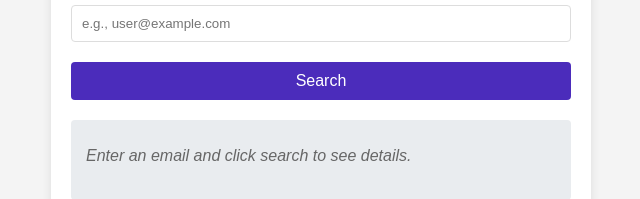
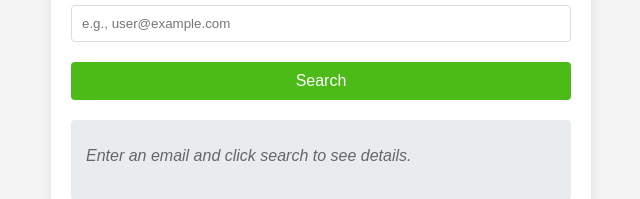
Before and after one commit to weirchen/LabAssign, a plain HTML site: page index.html in a window 1280 px wide. In both pictures the pointer is over the button "Search". Shown: the part 141-340 px from the top of the page, without its empty margins (319-959 px from the left). Drawn offline with Linux system fonts and the light colour scheme.

Commit message:
change switch coloer

```diff
--- a/index.html
+++ b/index.html
@@ -15,7 +15,7 @@
         border-radius: 4px; cursor: pointer; font-size: 16px; width: 100%;
         transition: background-color 0.3s ease; /* Smooth transition */
     }
-    button:hover { background-color: #4b2cbb; }
+    button:hover { background-color: #4cbb17; }
     #results { margin-top: 20px; padding: 15px; background-color: #e9ecef; border-radius: 4px; min-height: 50px; display: flex; flex-direction: column; justify-content: center; } /* Added min-height for better loading display */
     #results h3 { margin-top: 0; color: #333; }
     #results p {
```
